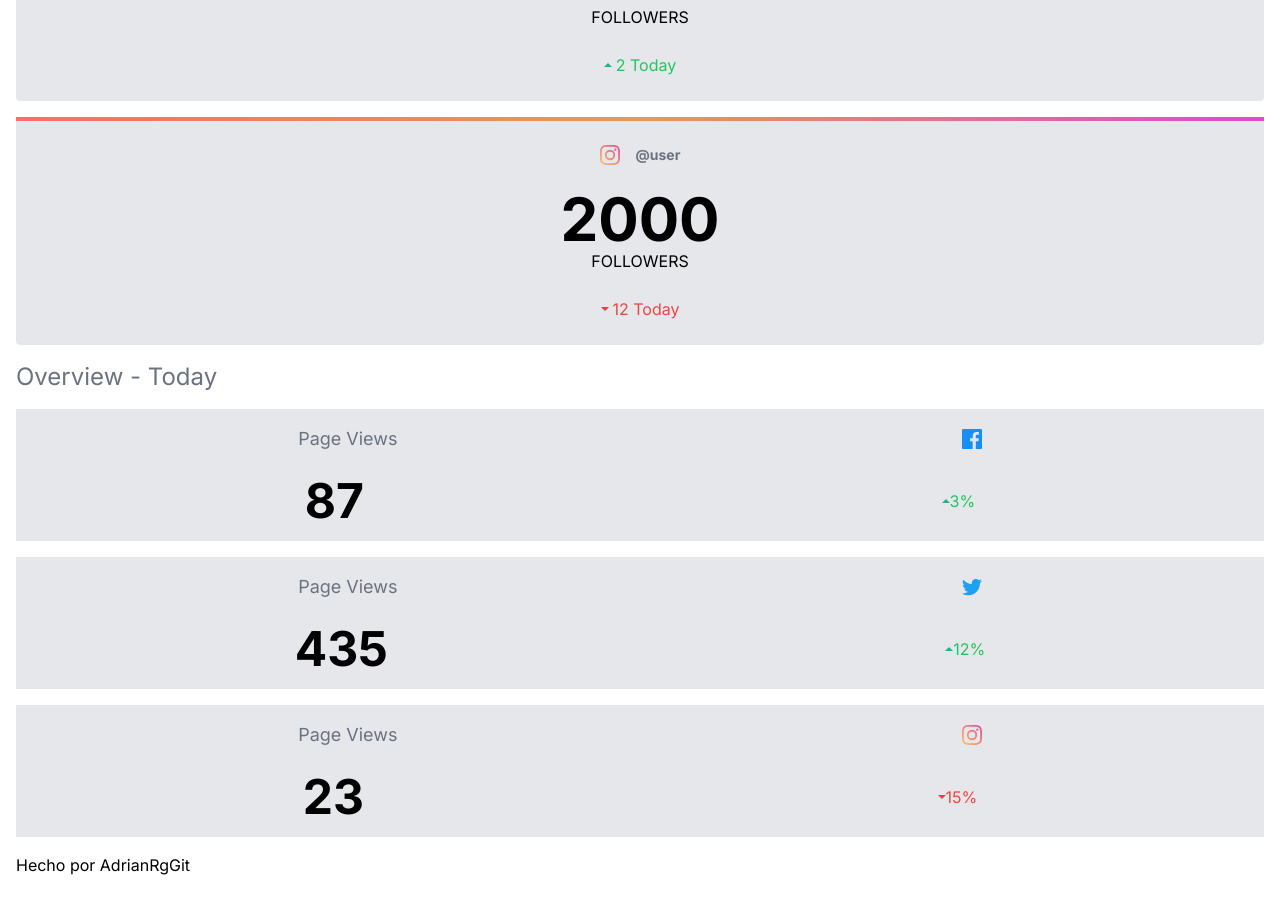
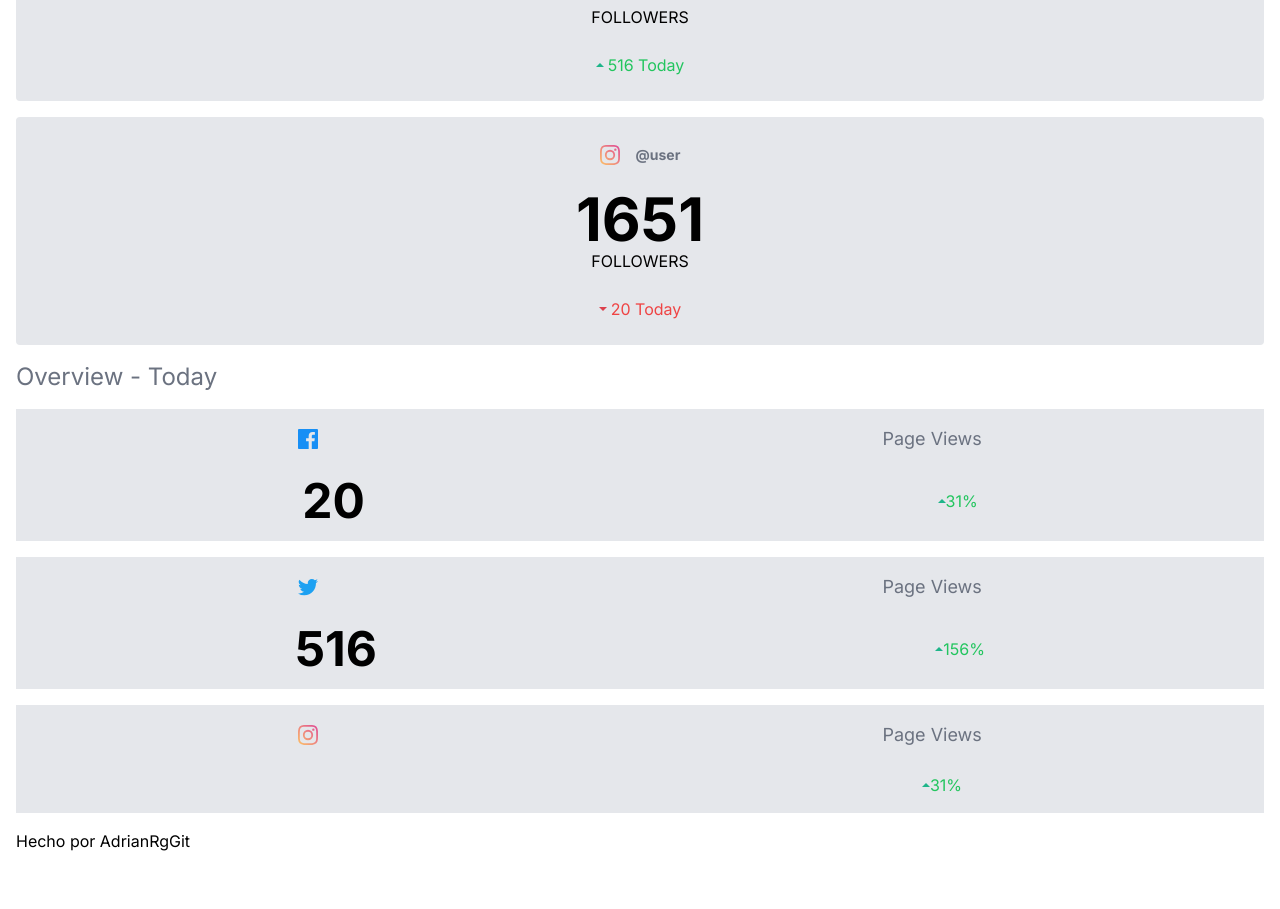
Before and after one commit to AdrianRgGit/media-dashboard, a Next.js app: page / in a window 1280 px wide. Shown: the part 532-1441 px from the top of the page. After the commit the page ends 1417 px from the top, so only its background shows below. Built offline with nearby package versions, Linux system fonts and the light colour scheme.

Commit message:
datos pasados por props

```diff
--- /dev/null
+++ b/src/app/lib/definitions.ts
@@ -0,0 +1,6 @@
+export interface DataInfo {
+  data: (
+    | { followers: number; views: number; likes: number }
+    | { followers: number; retweets: number; likes: number }
+  )[];
+}
--- a/src/app/page.tsx
+++ b/src/app/page.tsx
@@ -1,10 +1,11 @@
-import Image from "next/image";
-import { dataFacebook, dataInstagram, dataTwitter } from "./lib/data";
 import Header from "@/components/Header/Header";
 import DarkMode from "@/components/DarkMode/DarkMode";
 import FollowersCards from "@/components/FollowersCards/FollowersCards";
 import Overview from "@/components/Overview/Overview";
 import Footer from "@/components/Footer/Footer";
+import { DataInfo } from "./lib/definitions";
+
+import { dataFacebook, dataInstagram, dataTwitter } from "./lib/data";
 
 export default function Home() {
   return (
@@ -16,11 +17,10 @@ export default function Home() {
       <DarkMode />
 
       {/* FollowersCards (Llaman a los followers de cada red) */}
-      <FollowersCards />
-
+      <FollowersCards data={[dataFacebook, dataInstagram, dataTwitter]} />
       {/* Overview (Hay cartas diferentes, por lo tanto se divide en más componentes pero tienen el mismo estilo.
         Algunas llaman a las views y otros a los likes) */}
-      <Overview />
+      <Overview data={[dataFacebook, dataInstagram, dataTwitter]} />
 
       <Footer />
     </main>
--- a/src/components/FollowersCards/FollowersCards.tsx
+++ b/src/components/FollowersCards/FollowersCards.tsx
@@ -3,63 +3,55 @@ import IconFacebook from "../Icons/IconFacebook";
 import IconUp from "../Icons/IconUp";
 import IconTwitter from "../Icons/IconTwitter";
 import IconInstagram from "../Icons/IconInstagram";
-import "./FollowersCards.css";
 import IconDown from "../Icons/IconDown";
+import { DataInfo } from "@/app/lib/definitions";
 
-export default function FollowersCards() {
+interface FollowersCardsProps {
+  data: DataInfo["data"];
+}
+
+const FollowersCards: React.FC<FollowersCardsProps> = ({ data }) => {
   return (
-    // FollowersCards (Llaman a los followers de cada red)
     <section>
-      <article className="mb-4 flex flex-col items-center justify-center gap-y-6 rounded border-t-4 border-blue-500 bg-gray-200 py-6">
+      {data.map((followerData, index) => (
+        <article
+          key={index}
+          className={`mb-4 flex flex-col items-center justify-center gap-y-6 rounded border-t-4 ${
+            index === 0
+              ? "border-blue-500"
+              : index === 1
+                ? "border-blue-400"
+                : "border-gradient"
+          } bg-gray-200 py-6`}
+        >
           <div className="flex gap-4">
-          <IconFacebook />
+            {index === 0 && <IconFacebook />}
+            {index === 1 && <IconTwitter />}
+            {index === 2 && <IconInstagram />}
             <p className="text-sm font-bold text-gray-500">@user</p>
           </div>
 
           <div className="flex flex-col items-center">
-          <p className="text-6xl font-bold">2000</p>
+            <p className="text-6xl font-bold">{followerData.followers}</p>
             <p>FOLLOWERS</p>
           </div>
 
           <div className="flex items-center gap-1">
-          <IconUp />
-          <p className="text-green-500">12 Today</p>
+            {index !== 2 ? <IconUp /> : <IconDown />}
+            <p className={index !== 2 ? "text-green-500" : "text-red-500"}>
+              {index !== 2
+                ? followerData.views !== undefined
+                  ? `${followerData.views} Today`
+                  : "No data available"
+                : followerData.retweets !== undefined
+                  ? `${followerData.retweets} Today`
+                  : "No data available"}
+            </p>
           </div>
         </article>
-
-      <article className="mb-4 flex flex-col items-center justify-center gap-y-6 rounded border-t-4 border-blue-400 bg-gray-200 py-6">
-        <div className="flex gap-4">
-          <IconTwitter />
-          <p className="text-sm font-bold text-gray-500">@user</p>
-        </div>
-
-        <div className="flex flex-col items-center">
-          <p className="text-6xl font-bold">1232</p>
-          <p>FOLLOWERS</p>
-        </div>
-
-        <div className="flex items-center gap-1">
-          <IconUp />
-          <p className="text-green-500">2 Today</p>
-        </div>
-      </article>
-
-      <article className="border-gradient mb-4 flex flex-col items-center justify-center gap-y-6 rounded border-t-4 bg-gray-200 py-6">
-        <div className="flex gap-4">
-          <IconInstagram />
-          <p className="text-sm font-bold text-gray-500">@user</p>
-        </div>
-
-        <div className="flex flex-col items-center">
-          <p className="text-6xl font-bold">2000</p>
-          <p>FOLLOWERS</p>
-        </div>
-
-        <div className="flex items-center gap-1">
-          <IconDown />
-          <p className="text-red-500">12 Today</p>
-        </div>
-      </article>
+      ))}
     </section>
   );
-}
+};
+
+export default FollowersCards;
--- a/src/components/Overview/Overview.tsx
+++ b/src/components/Overview/Overview.tsx
@@ -5,57 +5,42 @@ import IconDown from "../Icons/IconDown";
 import IconTwitter from "../Icons/IconTwitter";
 import IconInstagram from "../Icons/IconInstagram";
 
-export default function Overview() {
-  // Overview (Hay cartas diferentes, por lo tanto se divide en más componentes pero tienen el mismo estilo.
-  // Algunas llaman a las views y otros a los likes)
+interface OverviewProps {
+  data: { views: number; likes: number }[];
+}
+
+const Overview: React.FC<OverviewProps> = ({ data }) => {
   return (
     <section>
       <h2 className="mb-4 text-2xl text-gray-500">Overview - Today</h2>
 
-      <article className="mb-4 flex flex-col gap-y-6 bg-gray-200 py-4">
+      {data.map((item, index) => (
+        <article
+          key={index}
+          className={`mb-4 flex flex-col gap-y-6 bg-gray-200 py-4`}
+        >
           <div className="flex items-center justify-around">
+            {index === 0 && <IconFacebook />}
+            {index === 1 && <IconTwitter />}
+            {index === 2 && <IconInstagram />}
             <p className="text-lg text-gray-500">Page Views</p>
-          <IconFacebook />
           </div>
 
           <div className="flex items-center justify-around">
-          <p className="text-5xl font-bold">87</p>
+            <p className="text-5xl font-bold">{item.views}</p>
             <div className="flex items-center">
-            <IconUp />
-            <p className="text-green-500">3%</p>
+              {item.likes >= 0 ? <IconUp /> : <IconDown />}
+              <p
+                className={item.likes >= 0 ? "text-green-500" : "text-red-500"}
+              >
+                {Math.abs(item.likes)}%
+              </p>
             </div>
           </div>
         </article>
-
-      <article className="mb-4 flex flex-col gap-y-6 bg-gray-200 py-4">
-        <div className="flex items-center justify-around">
-          <p className="text-lg text-gray-500">Page Views</p>
-          <IconTwitter />
-        </div>
-
-        <div className="flex items-center justify-around">
-          <p className="text-5xl font-bold">435</p>
-          <div className="flex items-center">
-            <IconUp />
-            <p className="text-green-500">12%</p>
-          </div>
-        </div>
-      </article>
-
-      <article className="mb-4 flex flex-col gap-y-6 bg-gray-200 py-4">
-        <div className="flex items-center justify-around">
-          <p className="text-lg text-gray-500">Page Views</p>
-          <IconInstagram />
-        </div>
-
-        <div className="flex items-center justify-around">
-          <p className="text-5xl font-bold">23</p>
-          <div className="flex items-center">
-            <IconDown />
-            <p className="text-red-500">15%</p>
-          </div>
-        </div>
-      </article>
+      ))}
     </section>
   );
-}
+};
+
+export default Overview;
```
Lines whose indentation alone changed are shown as unchanged.
